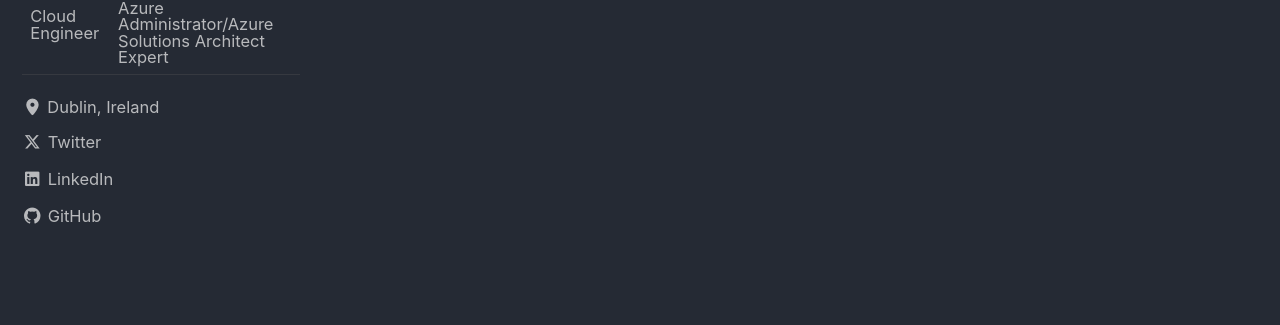
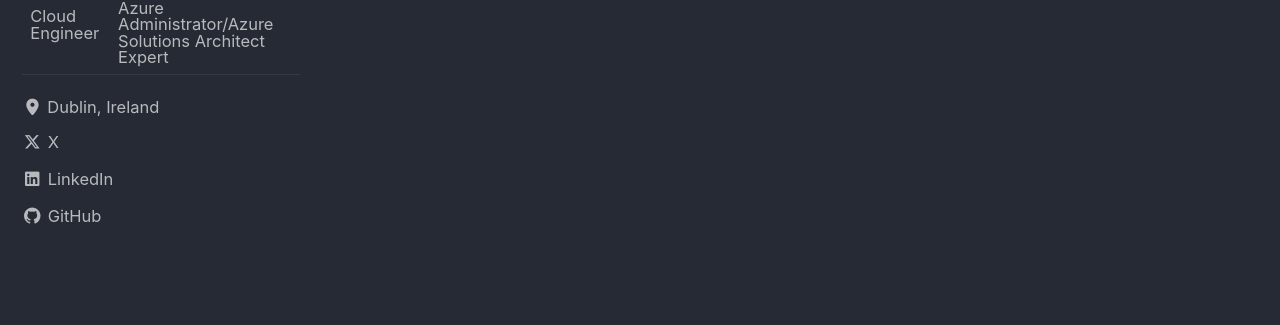
Before and after one commit to TinoStu/TinoStu.github.io, a Jekyll site: the page built from index.html, in a window 1280 px wide. Shown: the part 320-645 px from the top of the page. Built offline with Jekyll 4.4.1, drawn with Linux system fonts in a browser that asks for light colours; cached includes are drawn as plain includes; the list of posts is cut into pages by our own code.

Commit message:
change label

```diff
--- a/_config.yml
+++ b/_config.yml
@@ -125,7 +125,7 @@
     - label: "Website"
       icon: "fas fa-fw fa-link"
       # url: "https://your-website.com"
-    - label: "Twitter"
+    - label: "X"
       icon: "fa-brands fa-x-twitter"
       url: "https://x.com/StuartGleasure"
     - label: "LinkedIn"
```
